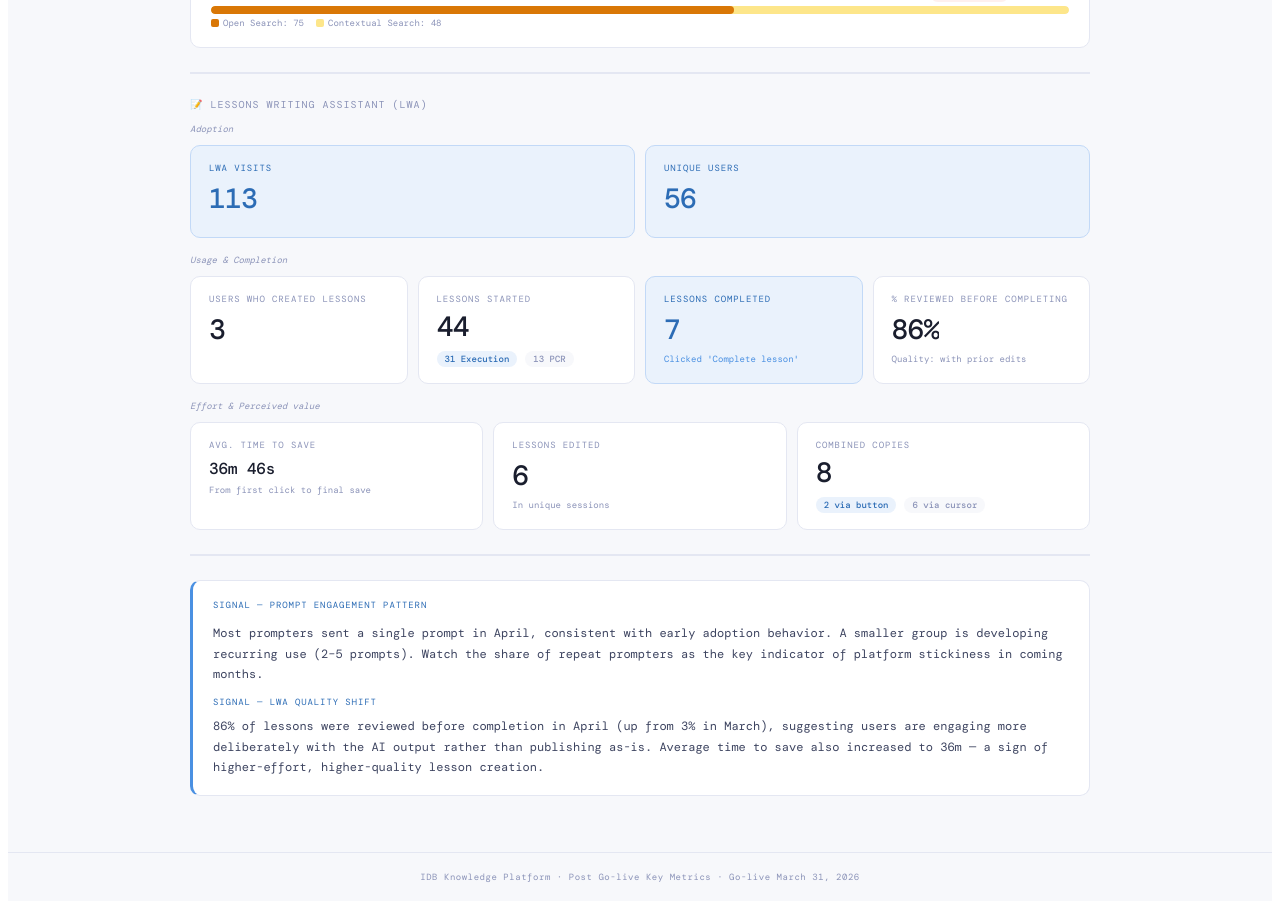
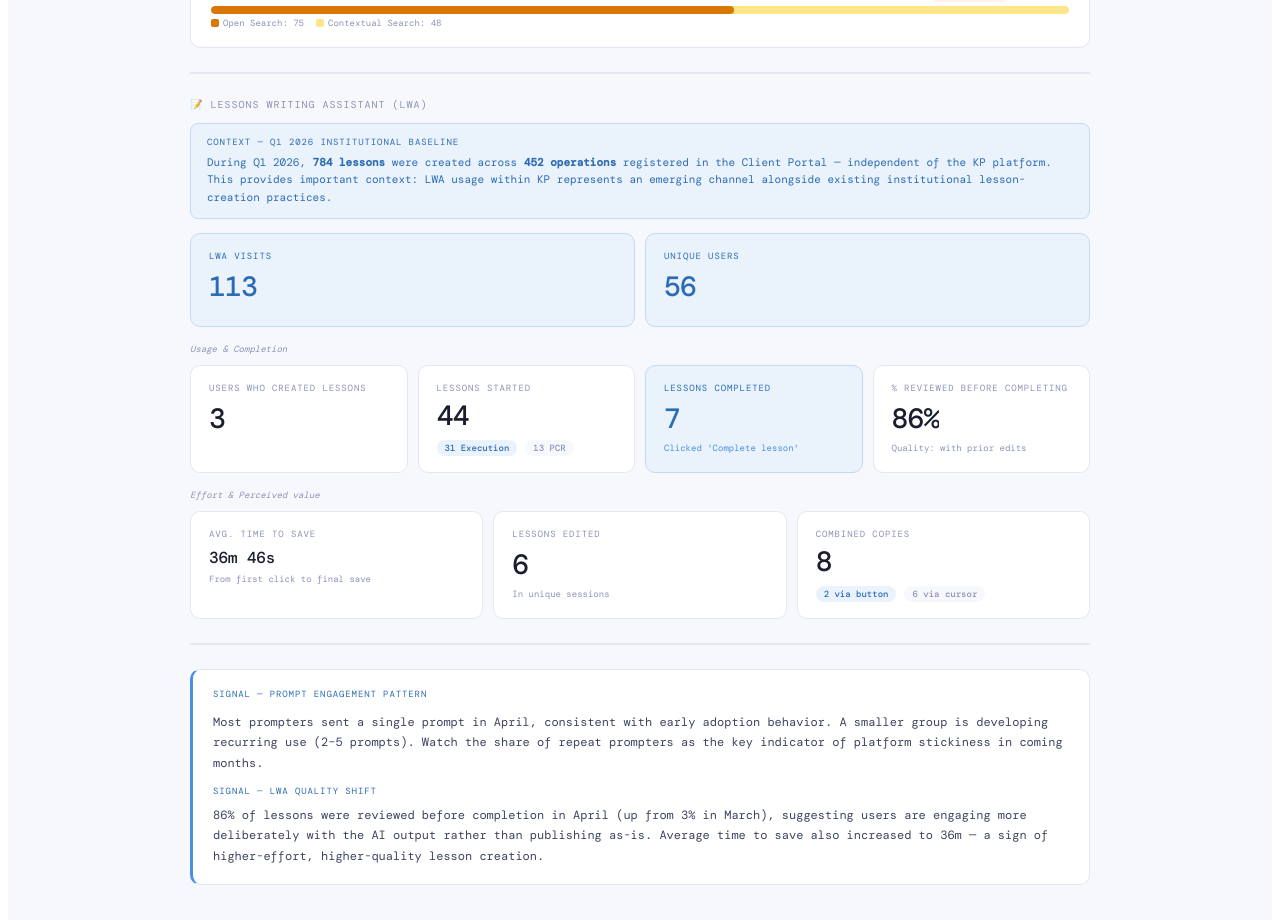
Before and after one commit to jimenasalinasg/KPsmoketest, a React (Vite) app: page / in a window 1280 px wide. Shown: the part 1760-2680 px from the top of the page. Built offline with nearby package versions, Linux system fonts and the light colour scheme; a web font is replaced by a local one.

Commit message:
Update App.jsx

```diff
--- a/src/App.jsx
+++ b/src/App.jsx
@@ -1031,7 +1031,13 @@ function Monthly() {
       {/* ── LWA ── */}
       <Section emoji="📝" title="Lessons Writing Assistant (LWA)">
 
-        <div style={{ fontSize: 9, color: INK3, marginBottom: 10, fontStyle: "italic" }}>Adoption</div>
+        {/* Context block */}
+        <div style={{ background: BLUE_L, border: `1px solid ${BLUE_M}`, borderRadius: 8, padding: "12px 16px", marginBottom: 14 }}>
+          <div style={{ fontSize: 9, textTransform: "uppercase", letterSpacing: "0.1em", color: BLUE_D, marginBottom: 6 }}>Context — Q1 2026 Institutional baseline</div>
+          <p style={{ fontSize: 11, color: BLUE_D, lineHeight: 1.6, margin: 0 }}>
+            During Q1 2026, <strong>784 lessons</strong> were created across <strong>452 operations</strong> registered in the Client Portal — independent of the KP platform. This provides important context: LWA usage within KP represents an emerging channel alongside existing institutional lesson-creation practices.
+          </p>
+        </div>
         <Grid cols="repeat(auto-fit, minmax(150px, 1fr))">
           <MCard label="LWA visits" value={String(APRIL.lwa.visits)} accent />
           <MCard label="Unique users" value={String(APRIL.lwa.uniqueUsers)} accent />
```
